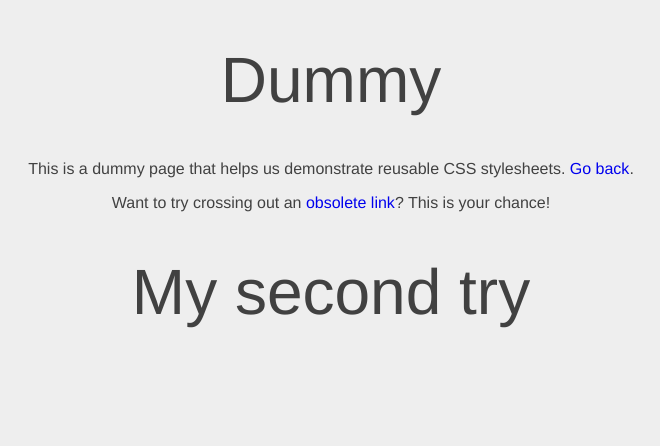
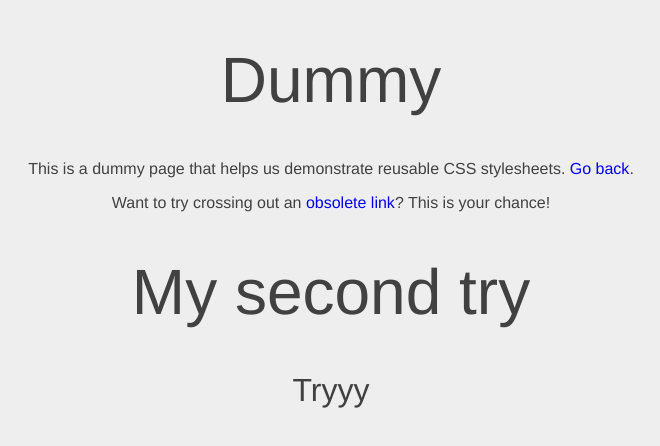
Before and after one commit to Viktoriia-git/HTML_-_CSS_Study, a plain HTML site: page dummy.html in a window 1280 px wide. Shown: the whole page, without its empty margins (309-969 px from the left). Drawn offline with Linux system fonts and the light colour scheme.

Commit message:
Update dummy.html

```diff
--- a/dummy.html
+++ b/dummy.html
@@ -15,5 +15,6 @@
     <p>Want to try crossing out an <a href='nowhere.html'>obsolete link</a>? This
        is your chance!</p>
        <h1> My second try</h1>
+       <h2>Tryyy</h2>
 </body>
 </html>
```
